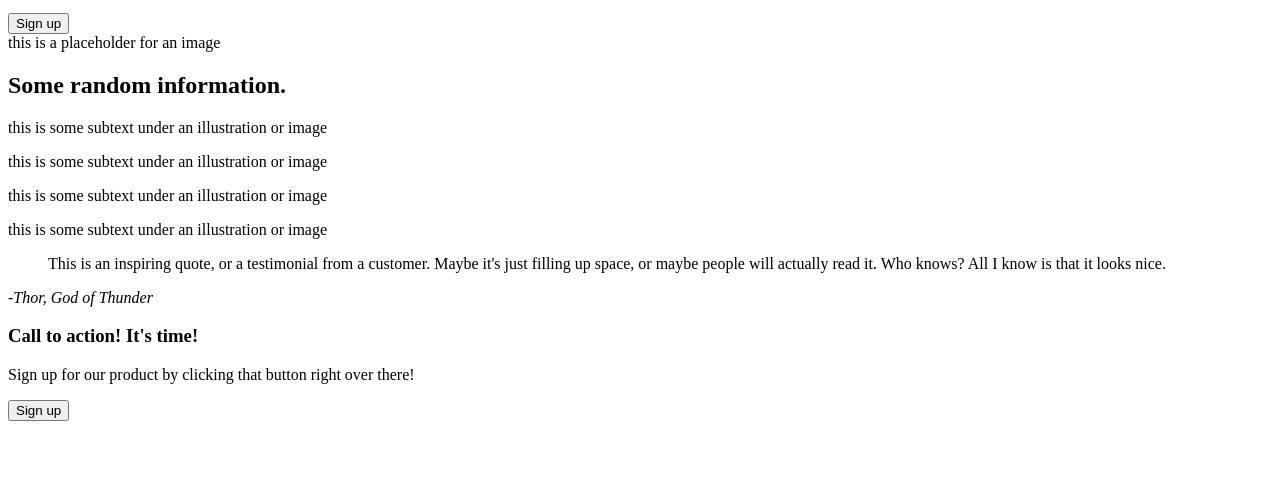
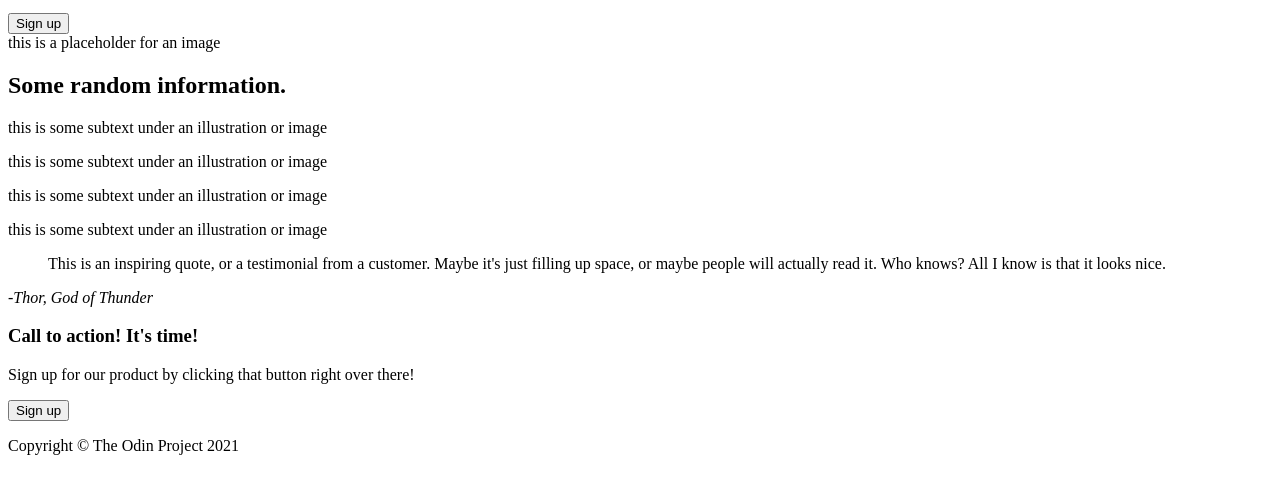
Before and after one commit to pandalexander/odin-landing-page, a plain HTML site: page index.html in a window 1280 px wide. Shown: the part 197-690 px from the top of the page. Drawn offline with Linux system fonts and the light colour scheme.

Commit message:
Import content for footer and copyright into html

```diff
--- a/index.html
+++ b/index.html
@@ -56,6 +56,8 @@
         <button>Sign up</button>
       </div>
     </div>
-    <div class="footer"></div>
+    <div class="footer">
+      <p>Copyright &copy The Odin Project 2021</p>
+    </div>
   </body>
 </html>
```
